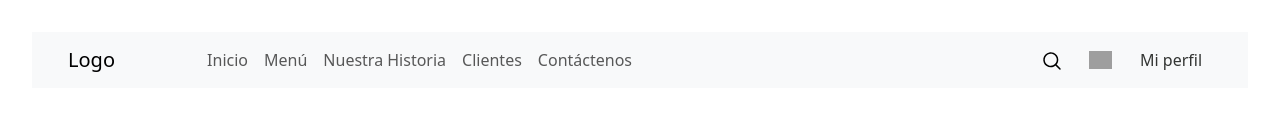
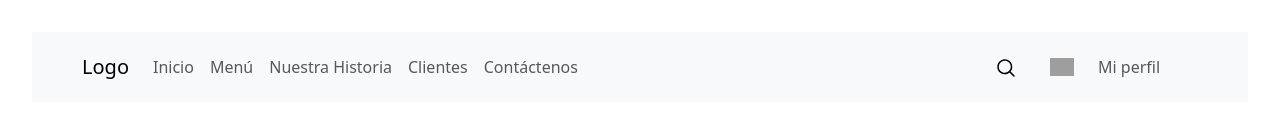
Before and after one commit to pabloencina/Cacao-Food, a React (Create React App) app: page /cremas in a window 1280 px wide. Shown: the top 140 px of the page. Built offline with nearby package versions, Linux system fonts and the light colour scheme; grey boxes are pictures that could not be loaded.

Commit message:
Se trabaja en el menu hamburguesa, estilos del navbar

```diff
--- a/src/Components/Navbar/Navbar.jsx
+++ b/src/Components/Navbar/Navbar.jsx
@@ -2,8 +2,6 @@
 import Nav from "react-bootstrap/Nav";
 import Navbar from "react-bootstrap/Navbar";
 import shoppingCart from "../../Images/shopping-cart.svg";
-import close from "../../Images/close.svg";
-import menuBurger from "../../Images/menuBurger.svg";
 import Search from "./Search";
 import { useState } from "react";
 import dataMenu from "../../Data/dataMenu";
@@ -19,38 +17,20 @@
 
     setSearchResults(dataMenu);
   };
-
   return (
-    <>
-      <Navbar expand="lg" bg="light" variant="light" className="navbar">
-        <Container className="menuBurger__container">
-          <Nav.Link>
-            <div className="menuBurger__icon_burger">
-              <img
-                src={menuBurger}
-                alt="Menu burger"
-                //title="Carrito de Compras"
-              />
-            </div>
-          </Nav.Link>
-          <Nav.Link>
-            <div className="menuBurger__icon_close">
-              <img src={close} alt="Close" title="cerrar" />
-            </div>
-          </Nav.Link>
-        </Container>
-        <Container fluid>
-          <Navbar.Brand title="Inicio" href="/">
-            Logo
-          </Navbar.Brand>
-          <Nav className="ml-auto">
+    <Navbar collapseOnSelect expand="lg" bg="light" variant="light">
+      <Container>
+        <Navbar.Brand href="#home">Logo</Navbar.Brand>
+        <Navbar.Toggle aria-controls="responsive-navbar-nav" />
+        <Navbar.Collapse id="responsive-navbar-nav">
+          <Nav className="me-auto">
             <Nav.Link href="/">Inicio</Nav.Link>
             <Nav.Link href="menu">Menú</Nav.Link>
             <Nav.Link href="nuestra-historia">Nuestra Historia</Nav.Link>
             <Nav.Link href="clientes">Clientes</Nav.Link>
             <Nav.Link href="contactanos">Contáctenos</Nav.Link>
           </Nav>
-        </Container>
+          <Nav>
             <Container className="navbar__container_icons_buttons">
               <Nav.Link href="">
                 <div className="d-flex justify-content-end">
@@ -58,6 +38,7 @@
                   {searchResults.map((menu) => (
                     <div key={menu.id}>{menu.name}</div>
                   ))}
+                  <Nav.Link>
                     <div className="navbar__shoppingCart">
                       <img
                         src={shoppingCart}
@@ -65,6 +46,7 @@
                         title="Carrito de Compras"
                       />
                     </div>
+                  </Nav.Link>
                 </div>
               </Nav.Link>
 
@@ -72,8 +54,10 @@
                 Mi perfil
               </Nav.Link>
             </Container>
+          </Nav>
+        </Navbar.Collapse>
+      </Container>
     </Navbar>
-    </>
   );
 }
 
--- a/src/Components/Navbar/Search.jsx
+++ b/src/Components/Navbar/Search.jsx
@@ -36,7 +36,7 @@
         {showInput && (
           <Form.Control
             //onSubmit={handleSubmit}
-            style={{ width: "300px" }}
+            className="search__input"
             type="text"
             value={inputValue}
             onChange={handleInputChange}
--- a/src/Styles/pages/_navbar.scss
+++ b/src/Styles/pages/_navbar.scss
@@ -14,6 +14,7 @@
         display: flex;
         justify-content: center;
         align-items: center;
+        height: 100%;
     }
     &__container_mi_perfil{
         display: flex;
@@ -32,6 +33,9 @@
         background-color: inherit;
         border: none;
     }
+    &__input{
+                width: 18 rem;
+            }
 }
 
 .menuBurger{
@@ -42,11 +46,42 @@
 }
 
 @media screen  and (max-width:412px){
+    .navbar{
+
+        &__search{
+            width: 1.5rem;
+        };
+        &__container_icons_buttons{
+            margin-right: 1.5rem;
+            display: block;
+        };
+        &__shoppingCart{
+            width: 1.5rem;
+        }
+        &__container_mi_perfil{
+            width: 6rem;
+        }
+
+        .search{
+            &__container{
+                width: 100%;
+            };
+            &__button{
+                background-color: inherit;
+                border: none;
+                display: flex;
+                justify-content: center
+            };
+            &__input{
+                display: none;
+            }
+        }
+
 .menuBurger{
     &__container{
         display:block;
          position: relative;
-         bottom: 1.5rem;
+         bottom: 3rem;
         img{
             position: absolute;
             width: 1.2rem;
@@ -68,6 +103,7 @@
             left: 1rem;
             display: block;
         }
+    };
+}
     }
 }
-}
```
Lines whose indentation alone changed are shown as unchanged.
